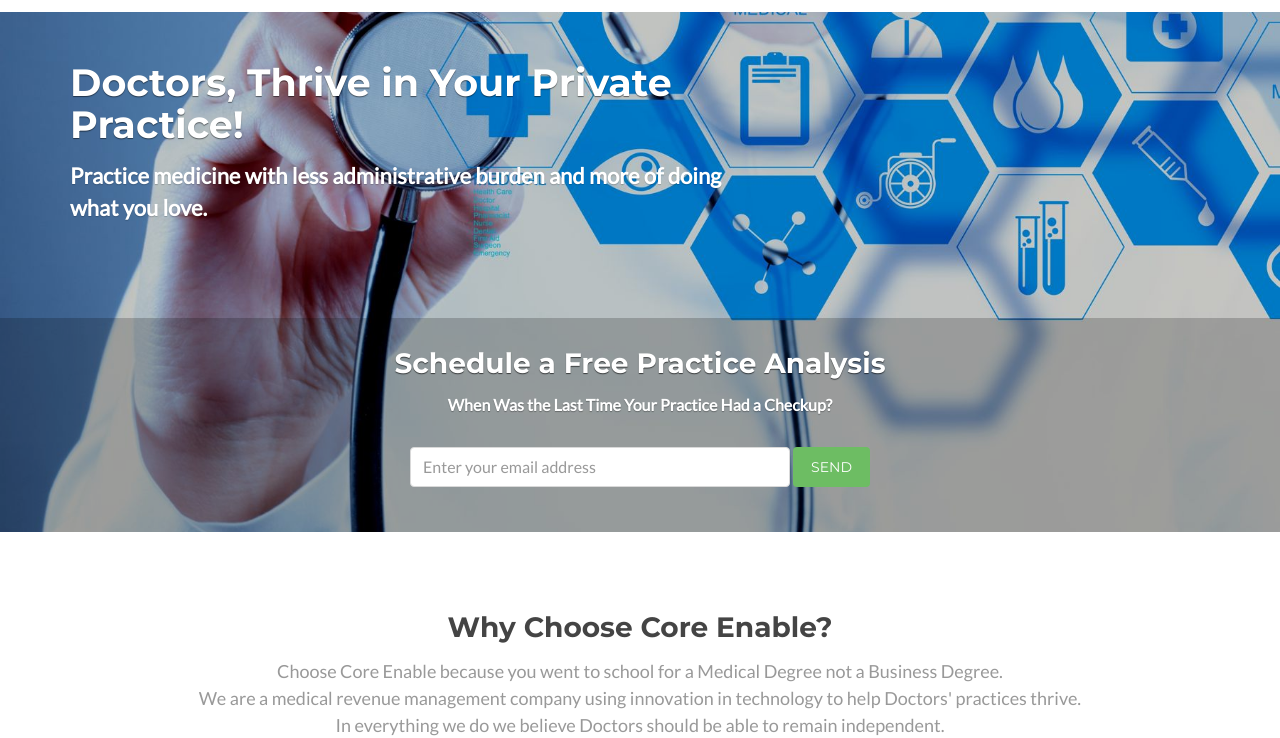
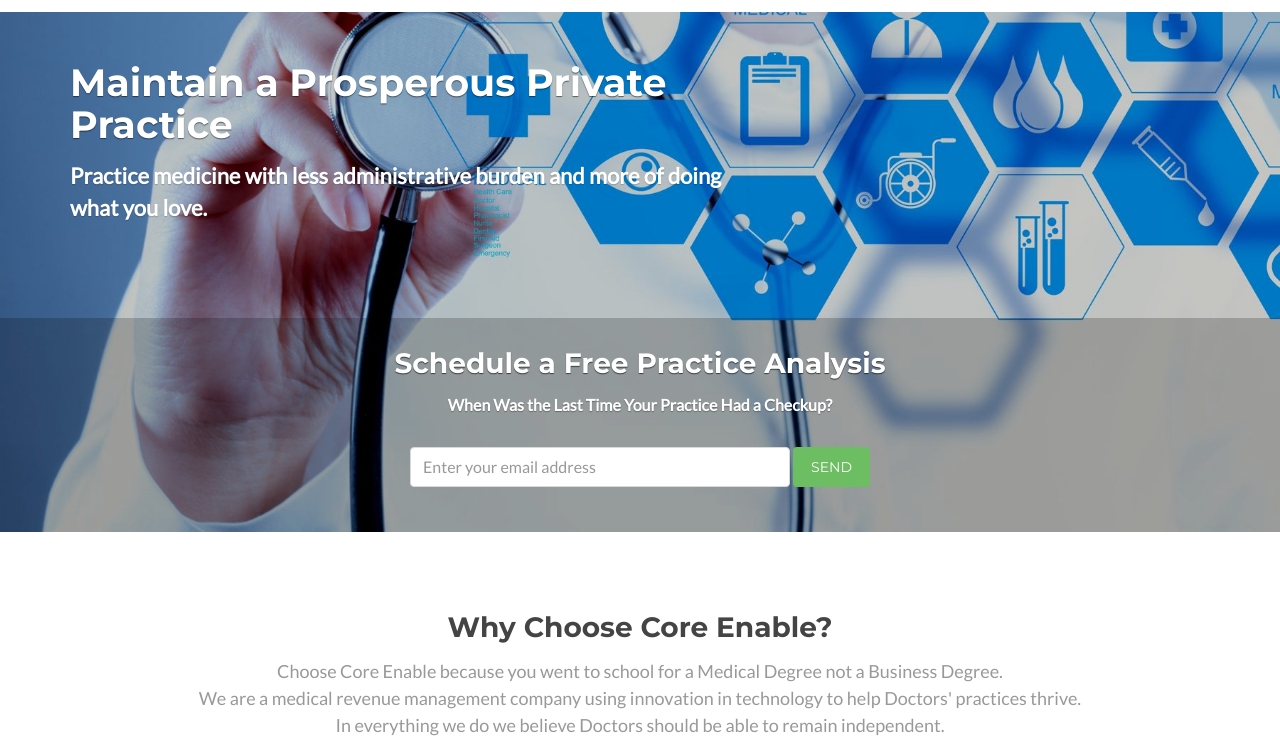
Before and after one commit to duffbuster/ce-www, a plain HTML site: page index.html in a window 1280 px wide. Shown: the part 63-801 px from the top of the page. Drawn offline with nearby package versions, Linux system fonts and the light colour scheme; a script that the page names is missing.

Commit message:
changed header line 89

```diff
--- a/index.html
+++ b/index.html
@@ -86,7 +86,7 @@
         <!-- ******PROMO****** -->
         <section id="promo" class="promo section">
             <div class="container intro">
-                <h2 class="title">Doctors, Thrive in Your Private Practice!</h2>
+                <h2 class="title">Maintain a Prosperous Private Practice</h2>
                 <p class="summary"><strong>Practice medicine with less administrative burden and more of doing what you love.</strong></p>
             </div><!--//intro-->
 
```
